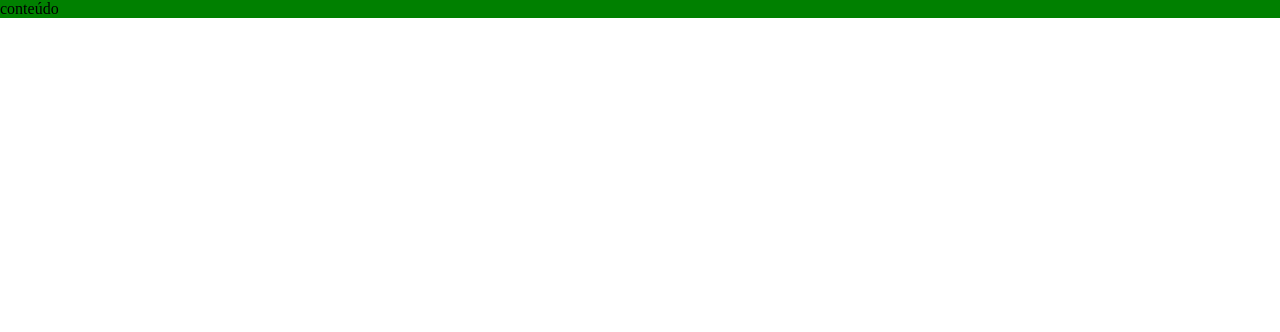
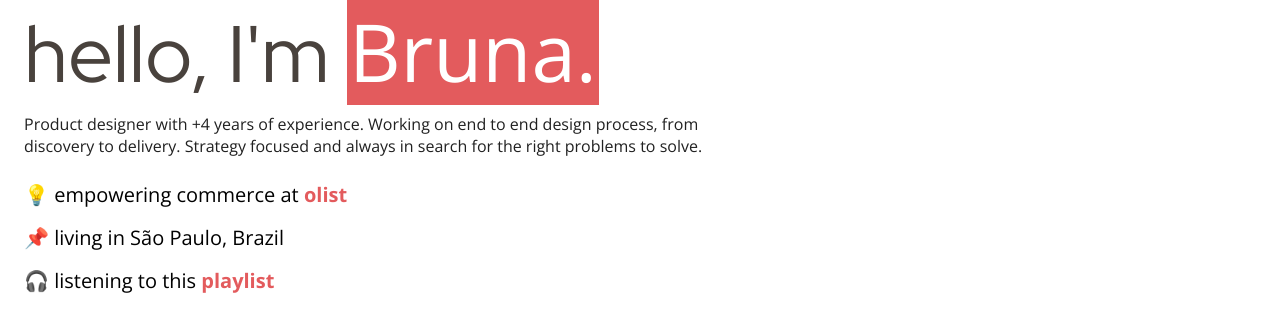
Before and after one commit to evelew/portfolio-bruna, a Next.js app: page / in a window 1280 px wide. Shown: the top 332 px of the page. Built offline with nearby package versions, Linux system fonts and the light colour scheme.

Commit message:
Add introduction block

```diff
--- a/src/pages/index.tsx
+++ b/src/pages/index.tsx
@@ -4,17 +4,24 @@ import s from 'styles/Home.module.scss'
 
 export default function Home() {
   return (
-    <main >
+    <main>
       <Head>
         <title>Bruna Freitas</title>
         <meta name="description" content="Bruna Freitas | Product Designer" />
         <link rel="icon" href="/favicon.ico" />
       </Head>
 
-      <section className={s.apre}>
-        conteúdo
+      <section className={s.introduction}>
+        <div className="container">
+          <h1>hello, I&apos;m <span>Bruna.</span></h1>
+          <p>Product designer with +4 years of experience. Working on end to end design process, from discovery to delivery. Strategy focused and always in search for the right problems to solve.</p>
+          <ul>
+            <li>💡 empowering commerce at <strong>olist</strong></li>
+            <li>📌 living in São Paulo, Brazil</li>
+            <li>🎧 listening to this <strong>playlist</strong></li>
+          </ul>
+        </div>
       </section>
-
     </main>
   )
 }
--- a/styles/Home.module.scss
+++ b/styles/Home.module.scss
@@ -1,3 +1,44 @@
-.apre {
-  background: green;
+@import 'variables.scss';
+
+.introduction {
+  h1 {
+    color: $text-01;
+
+    span {
+      background: $primary;
+      color: white;
+      padding: 0 2px;
+    }
+  }
+
+  p {
+    color: $text-02;
+    margin-top: 8px;
+
+    @media (min-width: $lg) {
+      width: 730px;
+    }
+  }
+
+  ul {
+    margin-top: 16px;
+
+    @media (min-width: $lg) {
+      margin-top: 24px;
+    }
+
+    li {
+      &:not(:first-of-type) {
+        margin-top: 8px;
+
+        @media (min-width: $lg) {
+          margin-top: 16px;
+        }
+      }
+
+      strong {
+        color: $primary;
+      }
+    }
+  }
 }
--- a/styles/globals.scss
+++ b/styles/globals.scss
@@ -1,5 +1,8 @@
+@import 'variables.scss';
+
 * {
   box-sizing: border-box;
+  font-family: 'Open Sans', arial, sans-serif;
   margin: 0;
   padding: 0;
 }
@@ -8,3 +11,45 @@ a {
   color: inherit;
   text-decoration: none;
 }
+
+h1 {
+  font-family: 'Red Hat Display', arial, sans-serif;
+  font-size: 32px;
+  font-weight: 400;
+  line-height: 41px;
+
+  @media (min-width: $lg) {
+    font-size: 80px;
+    line-height: 102px;
+  }
+}
+
+p {
+  font-size: 14px;
+  line-height: 19px;
+
+  @media (min-width: $lg) {
+    font-size: 16px;
+    line-height: 22px;
+  }
+}
+
+ul {
+  list-style: none;
+}
+
+li {
+  font-size: 14px;
+  line-height: 19px;
+
+  @media (min-width: $lg) {
+    font-size: 20px;
+    line-height: 27px;
+  }
+}
+
+.container {
+  padding: 0 24px;
+  margin: 0 auto;
+  max-width: 1400px;
+}
--- /dev/null
+++ b/styles/variables.scss
@@ -0,0 +1,2 @@
+@import './variables/breakpoints.scss';
+@import './variables/colors.scss';
--- /dev/null
+++ b/styles/variables/breakpoints.scss
@@ -0,0 +1 @@
+$lg: '1200px';
--- /dev/null
+++ b/styles/variables/colors.scss
@@ -0,0 +1,4 @@
+$primary: #e35b5d;
+
+$text-01: #49423d;
+$text-02: #212121;
```
